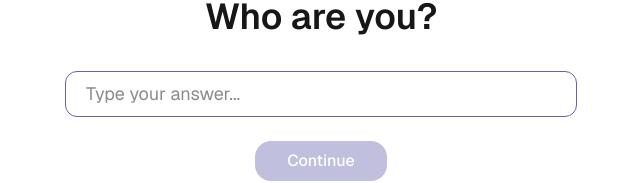
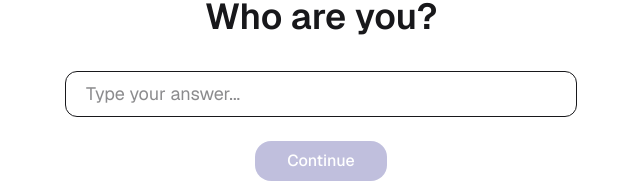
Before and after one commit to adnanahid/itsherbirthday2026, a Next.js app: page / in a window 1280 px wide. Both pictures are taken after a click on the button "Begin Interrogation". Shown: the part 513-696 px from the top of the page, without its empty margins (319-959 px from the left). Built offline with nearby package versions, Linux system fonts and the light colour scheme.

Commit message:
keyboard problem solved by inputFocused

```diff
--- a/app/components/Interrogation.tsx
+++ b/app/components/Interrogation.tsx
@@ -1,6 +1,7 @@
 "use client";
 
 import { useState } from "react";
+
 import InspectorCat from "./InspectorCat";
 import Question from "./Question";
 
@@ -12,6 +13,10 @@ const questions = [
   {
     question: "What are you doing here?",
     answer: "tate tomar ki...",
+  },
+  {
+    question: "Why should I let you go?",
+    answer: "karon ami tomar bou",
   },
   {
     question: "Why should I let you go?",
@@ -29,6 +34,7 @@ export default function Interrogation({
   const [currentQuestion, setCurrentQuestion] = useState(0);
   const [isWrong, setIsWrong] = useState(false);
   const [showWrongText, setShowWrongText] = useState(false);
+  const [inputFocused, setInputFocused] = useState(false);
 
   const checkAnswer = (answer: string) => {
     const correctAnswer = questions[currentQuestion].answer;
@@ -55,15 +61,19 @@ export default function Interrogation({
 
       setTimeout(() => {
         setShowWrongText(false);
-
         setIsWrong(false);
       }, 3000);
     }, 300);
   };
 
   return (
-    <main className="min-h-svh flex items-center justify-center px-5 py-8 sm:px-6">
-      <div className="w-full max-w-2xl text-center">
+    <main className="min-h-svh bg-white text-zinc-900 flex items-center justify-center px-5 py-8 sm:px-6">
+
+      <div
+        className={`w-full max-w-2xl text-center transition-transform duration-300 ease-out ${
+          inputFocused ? "-translate-y-36 sm:translate-y-0" : "translate-y-0"
+        }`}
+      >
 
         <div className="relative flex justify-center mb-5 sm:mb-8">
           <div
@@ -77,7 +87,7 @@ export default function Interrogation({
           {/* Wrong Answer Text */}
           {showWrongText && (
             <div className="absolute -top-10 inset-0 pointer-events-none">
-              <div className=" px-6 py-3 rounded-2xl animate-wrong-text">
+              <div className="px-6 py-3 rounded-2xl animate-wrong-text">
                 <p className="text-2xl sm:text-3xl font-bold tracking-wide">
                   nope!
                 </p>
@@ -95,6 +105,8 @@ export default function Interrogation({
         <Question
           question={questions[currentQuestion].question}
           onNext={checkAnswer}
+          onFocus={() => setInputFocused(true)}
+          onBlur={() => setInputFocused(false)}
         />
 
       </div>
--- a/app/components/Question.tsx
+++ b/app/components/Question.tsx
@@ -5,11 +5,15 @@ import { useState } from "react";
 type QuestionProps = {
   question: string;
   onNext: (answer: string) => void;
+  onFocus?: () => void;
+  onBlur?: () => void;
 };
 
 export default function Question({
   question,
   onNext,
+  onFocus,
+  onBlur,
 }: QuestionProps) {
   const [answer, setAnswer] = useState("");
 
@@ -35,15 +39,15 @@ export default function Question({
           type="text"
           value={answer}
           onChange={(e) => setAnswer(e.target.value)}
+          onFocus={onFocus}
+          onBlur={onBlur}
           onKeyDown={(e) => {
             if (e.key === "Enter") {
               handleNext();
             }
           }}
           placeholder="Type your answer..."
-          autoComplete="off"
-          enterKeyHint="done"
-          className="w-full border border-[#6462AC] rounded-xl px-5 py-2 text-base sm:text-lg outline-none focus:border-[#55539A] focus:ring-1 focus:ring-[#d6b477]/30 transition-all mb-4 sm:mb-6"
+          className="w-full max-w-lg border rounded-xl px-5 py-2 text-lg outline-none focus:border-[#6462AC] focus:ring-2 focus:ring-[#6462AC]/30 mb-6"
         />
 
         <button
```
